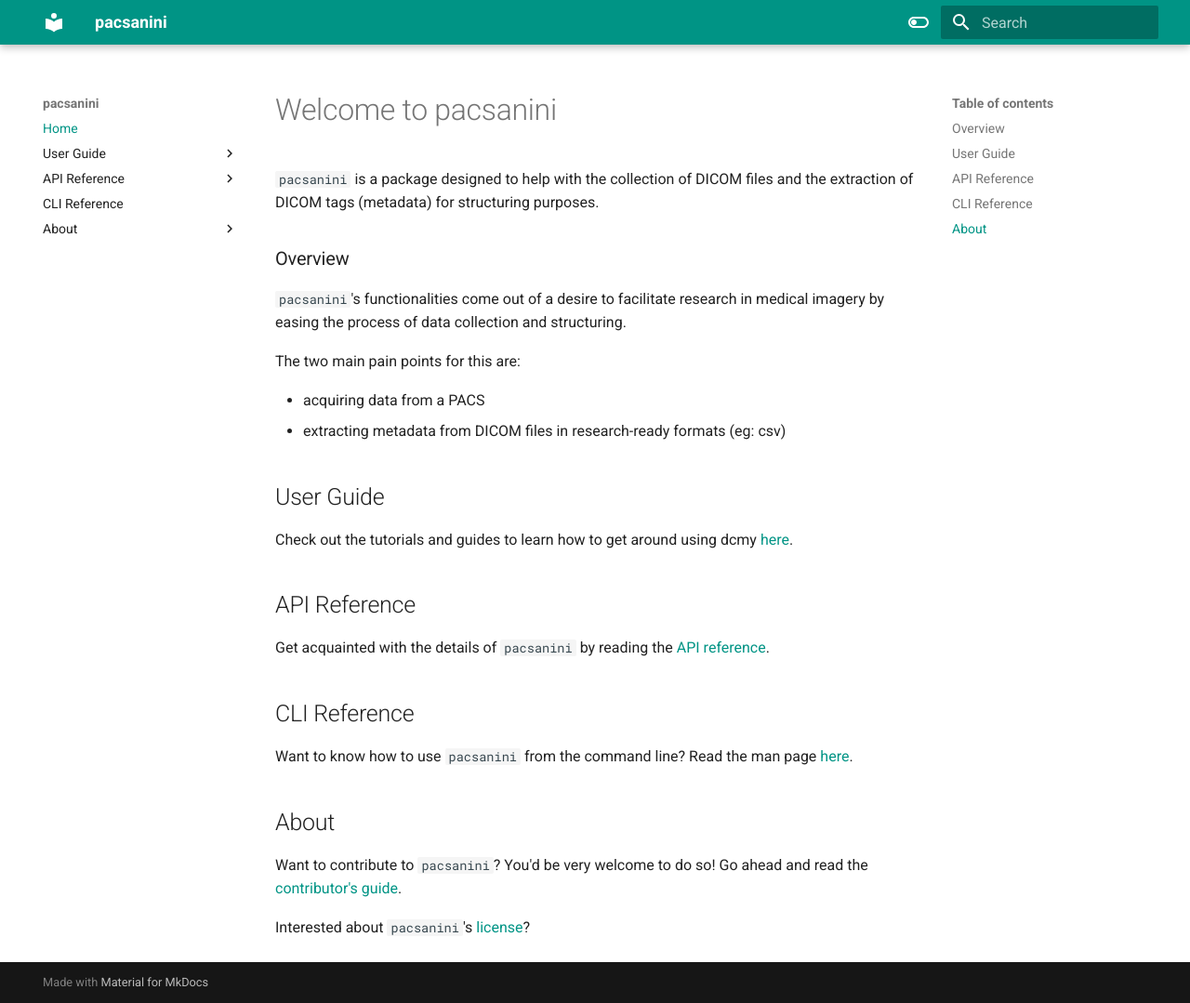
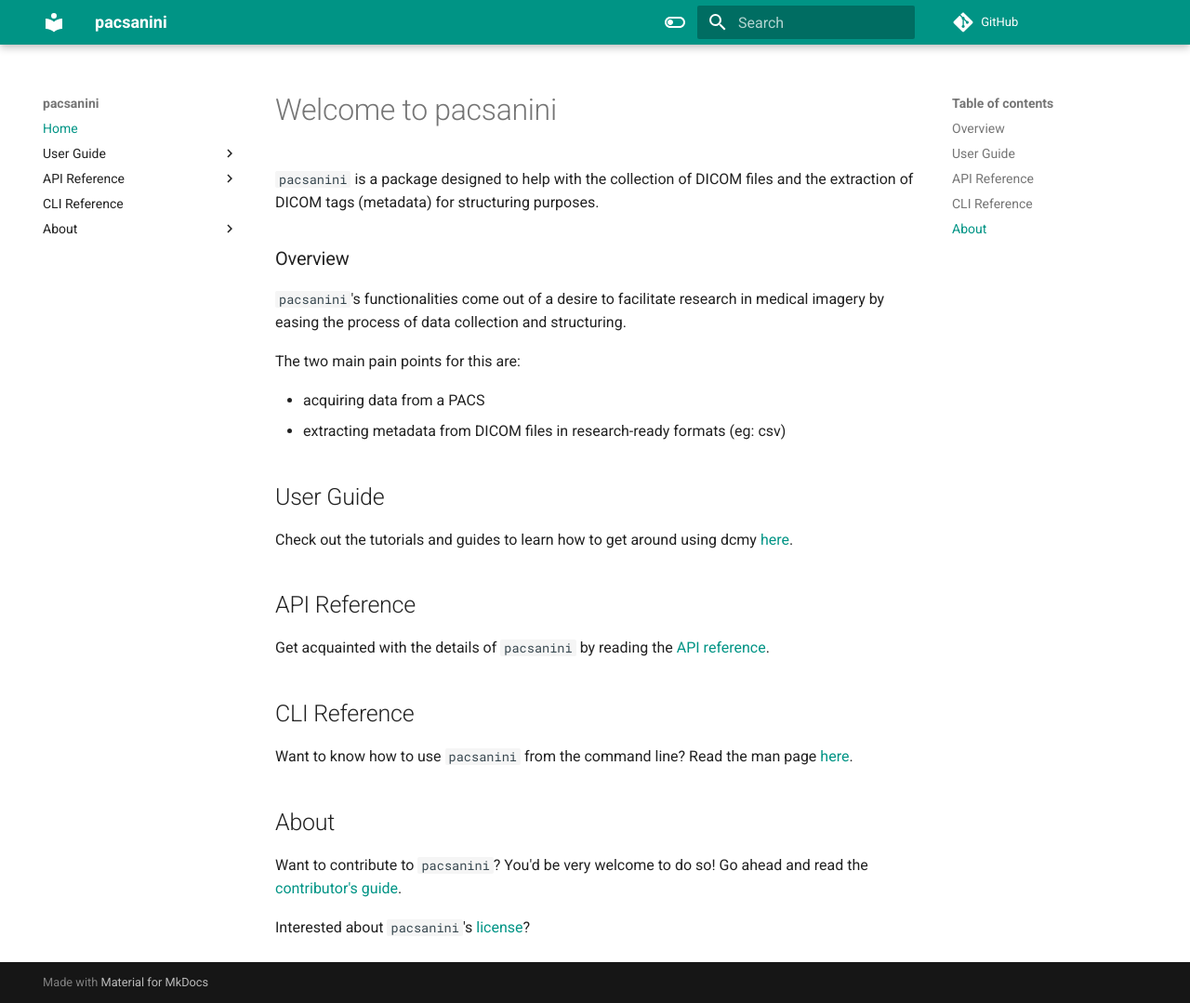
Before and after one commit to Therapixel/pacsanini, an MkDocs documentation site: the page built from docs/index.md, in a window 1280 px wide and 1079 px high. Shown: the whole window at 93% size. Built offline with MkDocs 1.6.1 and Material for MkDocs 9.7.7, drawn with Linux system fonts in a browser that asks for light colours; comment, search, counter and statistics services are not loaded.

Commit message:
Link docs to github.

```diff
--- a/mkdocs.yml
+++ b/mkdocs.yml
@@ -1,4 +1,6 @@
 site_name: pacsanini
+repo_url: https://github.com/Therapixel/pacsanini
+repo_name: 'GitHub'
 
 markdown_extensions:
     - toc:
```
